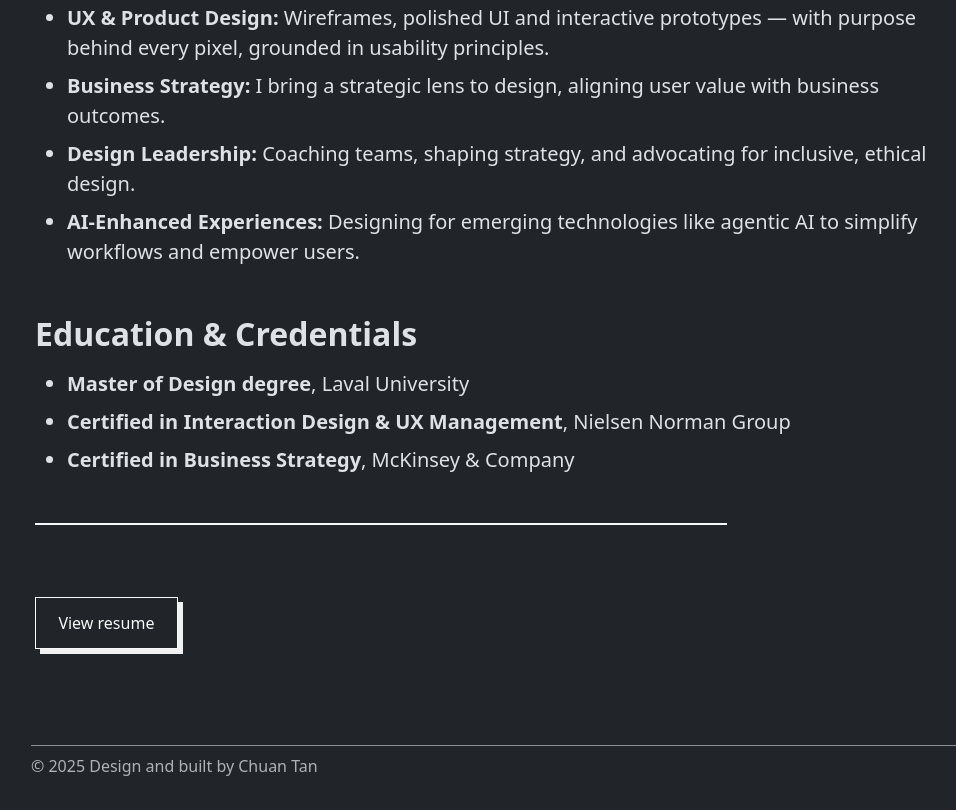
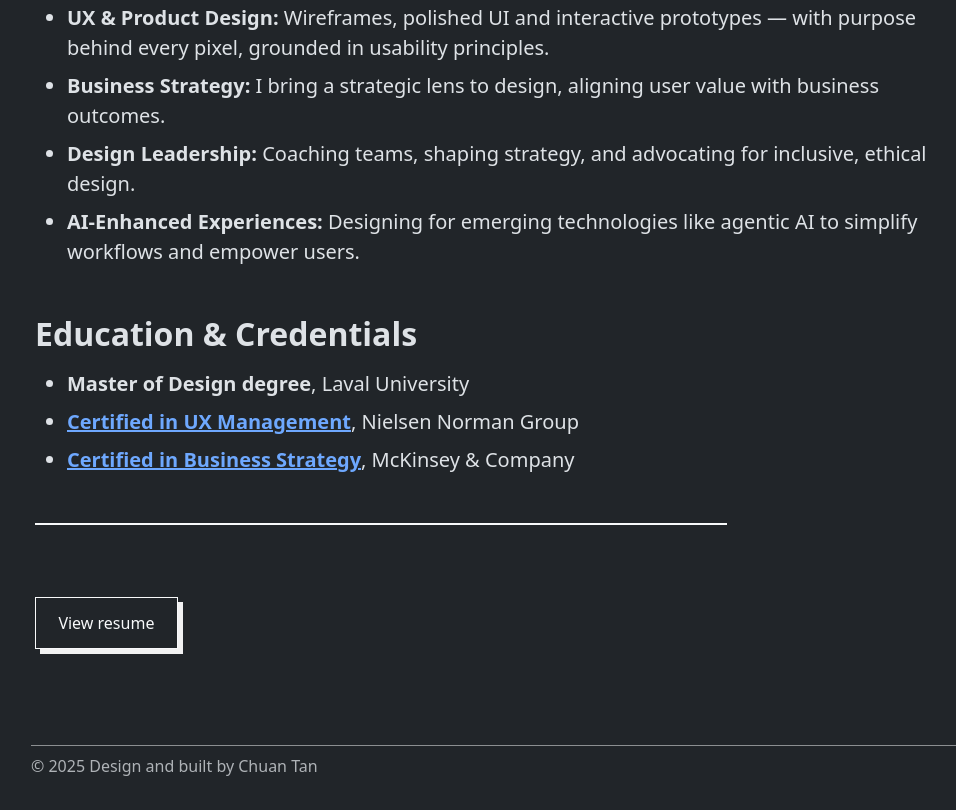
Before and after one commit to chuantan94/portfolio, a website: page about.html in a window 1280 px wide. Shown: the part 772-1582 px from the top of the page, without its empty margins (51-1007 px from the left). Drawn offline with nearby package versions, Linux system fonts and the light colour scheme.

Commit message:
Add files via upload

```diff
--- a/about.html
+++ b/about.html
@@ -73,10 +73,10 @@
             <span class="fw-bold">Master of Design degree</span>, Laval University
             </li>
             <li class="mb-2">
-              <span class="fw-bold">Certified in Interaction Design & UX Management</span>, Nielsen Norman Group
+              <a href="assets/NNG-UX-Certificate-1042097-Tan_Letter.pdf" class="fw-bold">Certified in UX Management</a>, Nielsen Norman Group
             </li>
             <li class="mb-2">
-              <span class="fw-bold">Certified in Business Strategy</span>, McKinsey & Company
+              <a href="https://www.credly.com/badges/5c846b4a-2e6e-4928-9a14-7e7277b7d931/linked_in_profile" class="fw-bold">Certified in Business Strategy</a>, McKinsey & Company
             </li>
           </ul>
           <div class="border border-1 border-light w-75 my-5"></div>
```
